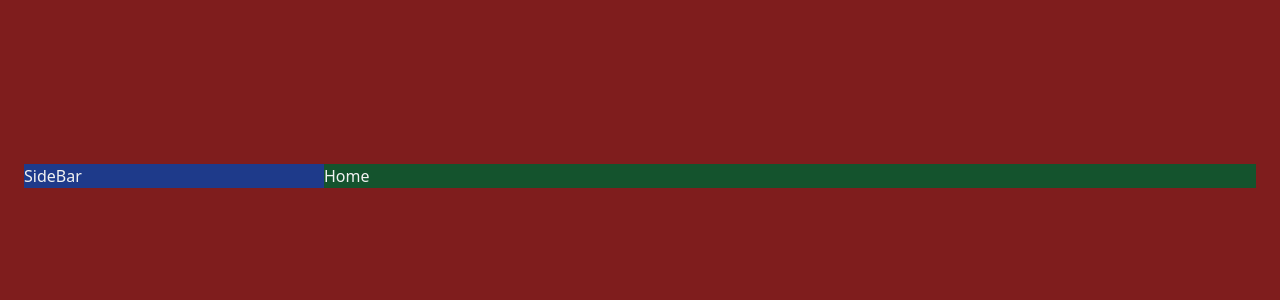
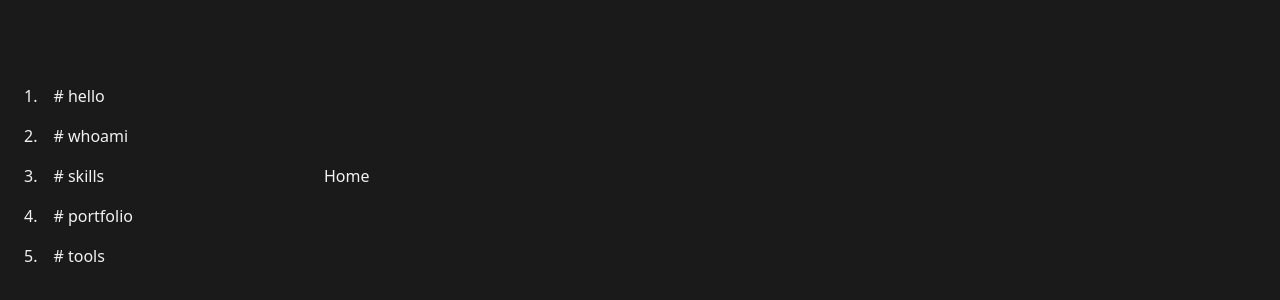
Before and after one commit to Wiazeph/ReactJS-emreerden-dev, a React (Vite) app: page / in a window 1280 px wide. Shown: the part 216-516 px from the top of the page. Built offline with nearby package versions, Linux system fonts and the light colour scheme.

Commit message:
create navlink consts

```diff
--- a/src/layouts/main/index.jsx
+++ b/src/layouts/main/index.jsx
@@ -3,11 +3,11 @@ import SideBar from "./sidebar";
 
 const MainLayout = () => {
   return (
-    <div className="container mx-auto flex flex-col sm:flex-row gap-10 sm:gap-0 items-center bg-red-900 h-screen px-6 pt-10 pb-14">
-      <aside className="bg-blue-900 sm:max-w-[300px] w-full">
+    <div className="container mx-auto flex flex-col sm:flex-row gap-10 sm:gap-0 items-center h-screen px-6 pt-10 pb-14">
+      <aside className="sm:max-w-[300px] w-full">
         <SideBar />
       </aside>
-      <main className="bg-green-900 w-full">
+      <main className="w-full">
         <Outlet />
       </main>
     </div>
--- a/src/layouts/main/sidebar/index.jsx
+++ b/src/layouts/main/sidebar/index.jsx
@@ -1,5 +1,22 @@
+import { NavLink } from "react-router-dom";
+import navLinks from "~/utils/consts";
+
 const SideBar = () => {
-  return <div>SideBar</div>;
+  return (
+    <nav className="flex flex-col gap-4">
+      {navLinks.map((nlink, index) => (
+        <NavLink
+          key={index}
+          to={nlink.path}
+          className={`flex gap-4 items-center hover:text-[${nlink.color}] transition-colors w-fit`}
+        >
+          <div>{index + 1}.</div>
+          {/* <div className="h-3 w-px bg-current"></div> */}
+          <div># {nlink.title}</div>
+        </NavLink>
+      ))}
+    </nav>
+  );
 };
 
 export default SideBar;
--- /dev/null
+++ b/src/utils/consts.jsx
@@ -0,0 +1,25 @@
+const navLinks = [
+  {
+    path: "/",
+    title: "hello",
+    color: "rgb(249,168,212)",
+  },
+  {
+    path: "/whoami",
+    title: "whoami",
+  },
+  {
+    path: "/skills",
+    title: "skills",
+  },
+  {
+    path: "/portfolio",
+    title: "portfolio",
+  },
+  {
+    path: "/tools",
+    title: "tools",
+  },
+];
+
+export default navLinks;
```
